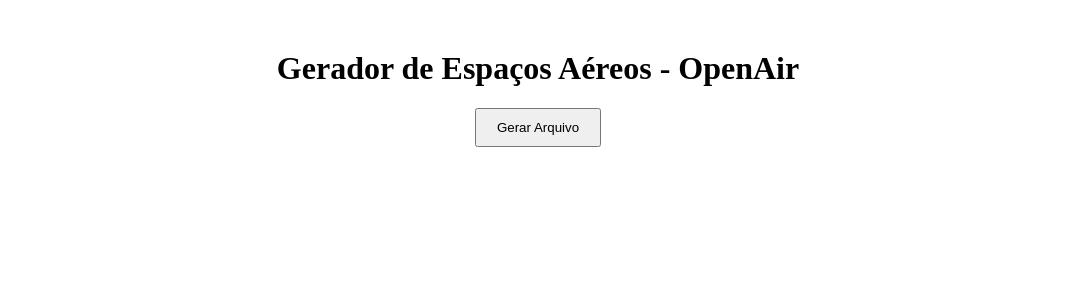
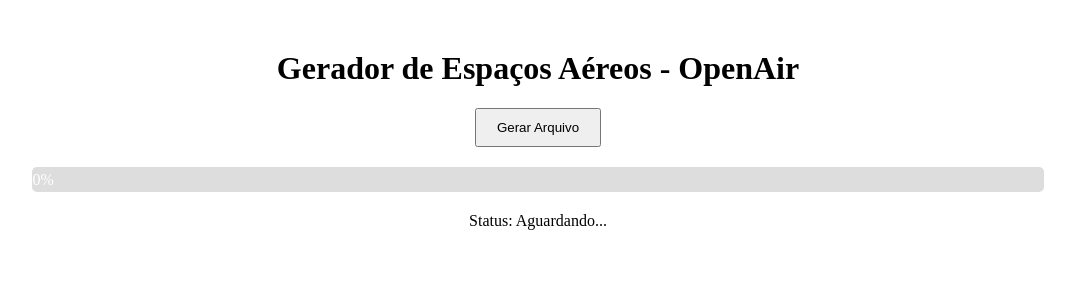
Before and after one commit to JesseDiGiacomo/OpenAirGen_WebApp, a Flask app: page / in a window 1280 px wide. Shown: the top 300 px of the page, without its empty margins (102-1177 px from the left). Run offline with Flask 3, Linux system fonts and the light colour scheme.

Commit message:
Add files via upload

```diff
--- a/templates/index.html
+++ b/templates/index.html
@@ -2,9 +2,75 @@
 <html>
 <head>
     <title>OpenAir Generator</title>
+    <style>
+        #progress-container {
+            width: 80%;
+            background-color: #ddd;
+            margin: 20px auto;
+            height: 25px;
+            border-radius: 5px;
+            overflow: hidden;
+        }
+        #progress-bar {
+            height: 100%;
+            width: 0%;
+            background-color: #4CAF50;
+            text-align: center;
+            color: white;
+            line-height: 25px;
+        }
+    </style>
+    <script>
+        async function gerarArquivo() {
+            const status = document.getElementById('status');
+            const progressBar = document.getElementById('progress-bar');
+
+            function atualizarProgresso(porcentagem, texto) {
+                progressBar.style.width = porcentagem + "%";
+                progressBar.innerText = texto;
+                status.innerText = "Etapa: " + texto;
+            }
+
+            atualizarProgresso(10, "Iniciando...");
+
+            try {
+                atualizarProgresso(30, "Solicitando processamento no servidor...");
+                const response = await fetch('/gerar');
+
+                if (!response.ok) {
+                    atualizarProgresso(100, "Erro no servidor");
+                    return;
+                }
+
+                atualizarProgresso(70, "Preparando download...");
+
+                const blob = await response.blob();
+                const url = window.URL.createObjectURL(blob);
+                const link = document.createElement('a');
+                link.href = url;
+
+                const data = new Date().toISOString().split('T')[0];
+                link.download = `espaco_aereo_${data}.txt`;
+                document.body.appendChild(link);
+                link.click();
+                document.body.removeChild(link);
+
+                atualizarProgresso(100, "Concluído!");
+            } catch (e) {
+                atualizarProgresso(100, "Erro inesperado");
+                console.error(e);
+            }
+        }
+    </script>
 </head>
 <body style="text-align: center; margin-top: 50px;">
     <h1>Gerador de Espaços Aéreos - OpenAir</h1>
-    <p><a href="/gerar"><button style="padding: 10px 20px;">Gerar Arquivo</button></a></p>
+    <button onclick="gerarArquivo()" style="padding: 10px 20px;">Gerar Arquivo</button>
+
+    <div id="progress-container">
+        <div id="progress-bar">0%</div>
+    </div>
+
+    <p id="status">Status: Aguardando...</p>
 </body>
 </html>
```
